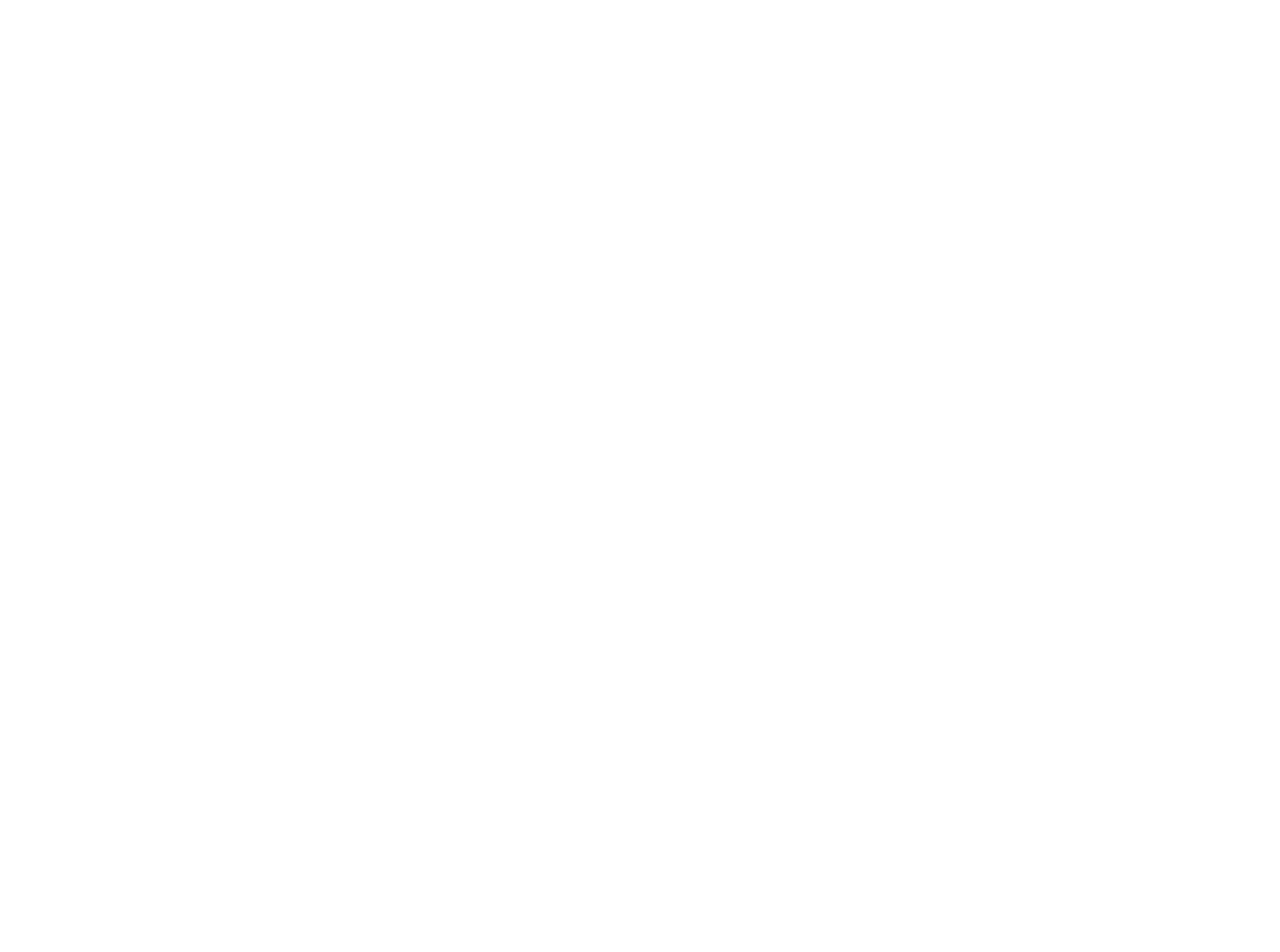
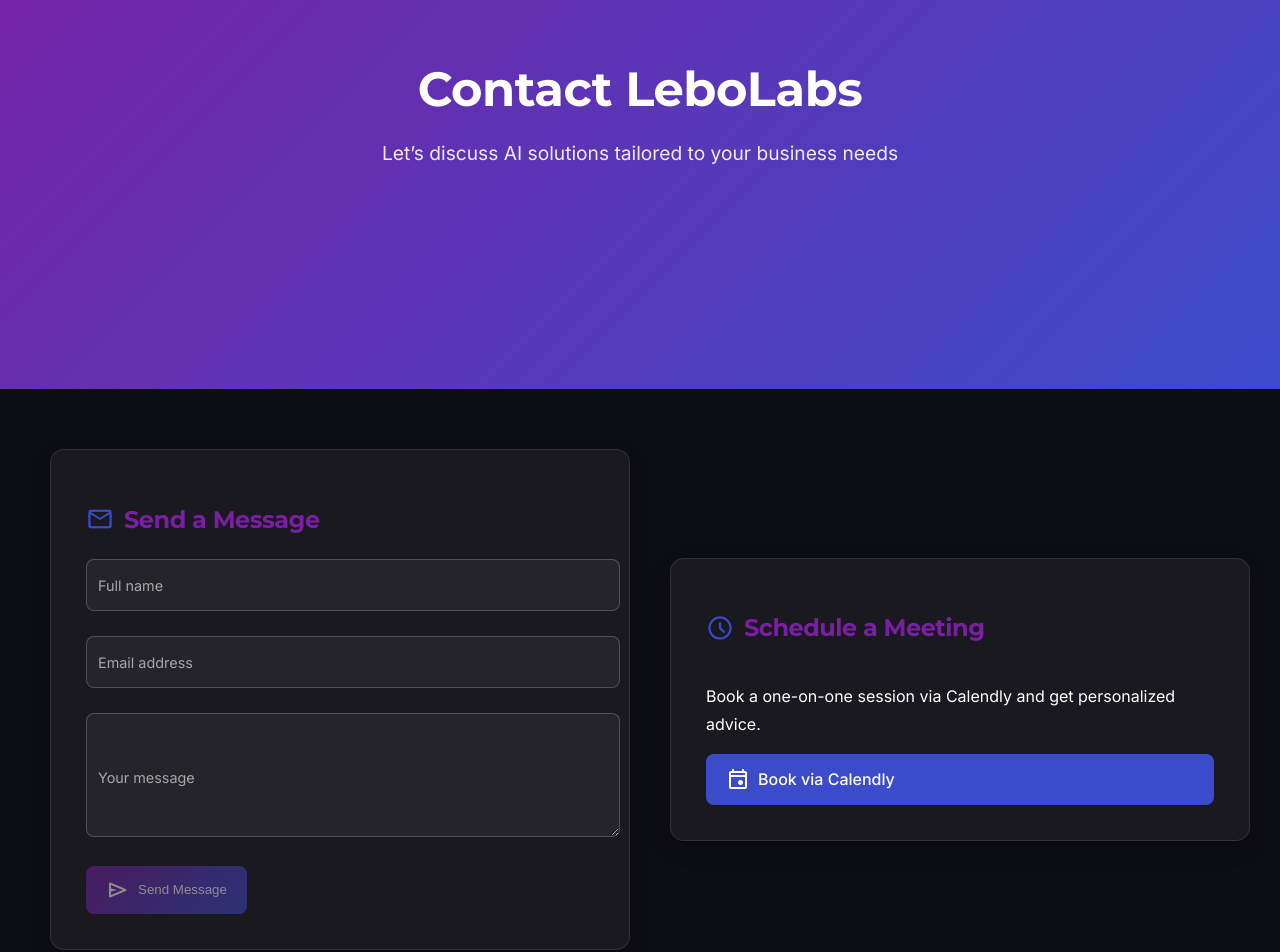
Before and after one commit to ZouariOmar/lebo-labs, an Angular app: page /contact in a window 1280 px wide. Before the commit this address led to /. Shown: the part 260-1212 px from the top of the page. Before the commit the page ends 800 px from the top, so only its background shows below. Built offline with nearby package versions, Linux system fonts and the light colour scheme.

Commit message:
feat(contact-page): Add `Contact` page
[DETAILS]
- A src/app/pages/contact/*
- M src/app/app.routes.ts

```diff
--- a/package.json
+++ b/package.json
@@ -31,6 +31,7 @@
     "@angular/platform-server": "^20.3.0",
     "@angular/router": "^20.3.0",
     "@angular/ssr": "^20.3.10",
+    "@emailjs/browser": "^4.4.1",
     "express": "^5.1.0",
     "rxjs": "~7.8.0",
     "tslib": "^2.3.0",
@@ -38,7 +39,7 @@
   },
   "devDependencies": {
     "@angular/build": "^20.3.10",
-    "@angular/cli": "^20.3.10",
+    "@angular/cli": "^21.1.0",
     "@angular/compiler-cli": "^20.3.0",
     "@types/express": "^5.0.1",
     "@types/jasmine": "~5.1.0",
--- a/src/app/app.routes.ts
+++ b/src/app/app.routes.ts
@@ -8,5 +8,5 @@
   { path: 'ops-methodology', loadComponent: () => import('./pages/ops/ops').then(m => m.Ops) },
   { path: 'use-cases', loadComponent: () => import('./pages/cases/cases').then(m => m.Cases) },
   { path: 'blog', loadComponent: () => import('./pages/blog/blog').then(m => m.Blog) },
-  // { path: 'contact', loadComponent: () => import('./pages/contact/contact').then(m => m.Contact) },
+  { path: 'contact', loadComponent: () => import('./pages/contact/contact').then(m => m.Contact) },
 ]; // Lebo-labs routes
--- a/src/app/core/components/footer/footer.html
+++ b/src/app/core/components/footer/footer.html
@@ -24,9 +24,9 @@
       <p>Email: <a href="mailto:{{ contact.email }}">{{ contact.email }}</a></p>
       <p>Telephone: <a href="tel:+{{ contact.phone }}">+{{ contact.phone }}</a></p>
       <div class="socials">
-        <a href="{{ contact.linkedin }}" aria-label="LinkedIn">LinkedIn</a>
-        <a href="{{ contact.facebook }}" aria-label="Facebook">Facebook</a>
-        <a href="{{ contact.github }}" aria-label="GitHub">GitHub</a>
+        <a href="https://www.linkedin.com/in/{{ contact.linkedin }}" aria-label="LinkedIn">LinkedIn</a>
+        <a href="https://www.facebook.com/{{ contact.facebook }}" aria-label="Facebook">Facebook</a>
+        <a href="https://github.com/{{ contact.github }}" aria-label="GitHub">GitHub</a>
       </div>
     </div>
   </div>
--- a/src/app/core/components/footer/footer.ts
+++ b/src/app/core/components/footer/footer.ts
@@ -21,9 +21,9 @@
     this.contact = new ContactInfo(
       21693490909,
       "zouariomar20@gmail.com",
-      "https://github.com/ZouariOmar",
-      "https://www.linkedin.com/in/zouari-omar",
-      "https://www.facebook.com/ZouariOmarG"
+      "ZouariOmar",
+      "zouari-omar",
+      "ZouariOmarG"
     )
     this.website = new WebsiteInfo(
       "Lebo",
--- a/src/app/models/contact-info.ts
+++ b/src/app/models/contact-info.ts
@@ -1,9 +1,10 @@
 export default class ContactInfo {
   constructor(
-    public readonly phone: number,
+    public readonly phone: Number,
     public readonly email: string,
     public readonly github: string,
     public readonly linkedin: string,
     public readonly facebook: string,
+    public readonly calendly: string = "",
   ) { }
 };
--- /dev/null
+++ b/src/app/pages/contact/contact.css
@@ -0,0 +1,205 @@
+:host {
+  display: block;
+  font-family: 'Inter', sans-serif;
+  background: #0d0d14;
+  color: white;
+}
+
+/* ---- Hero ---- */
+.contact-hero {
+  text-align: center;
+  padding: 200px 20px;
+  background: linear-gradient(135deg, #7A1FA2, #3B4CCA);
+}
+
+.contact-hero h1 {
+  font-family: 'Montserrat', sans-serif;
+  font-size: 3rem;
+  margin-bottom: 10px;
+}
+
+.contact-hero p {
+  font-size: 1.2rem;
+  opacity: 0.9;
+}
+
+/* ---- Contact Section ---- */
+.contact-section {
+  max-width: 1200px;
+  margin: 60px auto;
+  padding: 0 0px 200px 20px;
+}
+
+.contact-container {
+  display: grid;
+  grid-template-columns: 1fr 1fr;
+  gap: 40px;
+  align-items: center;
+  /* Center columns vertically */
+}
+
+.contact-form-card,
+.contact-info-card {
+  background: rgba(255, 255, 255, 0.05);
+  border-radius: 14px;
+  padding: 35px;
+  border: 1px solid rgba(255, 255, 255, 0.1);
+  box-shadow: 0 8px 20px rgba(0, 0, 0, 0.3);
+  display: flex;
+  flex-direction: column;
+  justify-content: center;
+  /* Vertically center content in right column */
+}
+
+/* ---- Form ---- */
+.contact-form-card h2,
+.contact-info-card h2 {
+  display: flex;
+  align-items: center;
+  gap: 10px;
+  font-family: 'Montserrat', sans-serif;
+  color: #7A1FA2;
+  margin-bottom: 25px;
+}
+
+.form-group {
+  position: relative;
+  margin-bottom: 25px;
+}
+
+.form-group input,
+.form-group textarea {
+  width: 100%;
+  padding: 16px 12px 16px 12px;
+  border-radius: 8px;
+  border: 1px solid rgba(255, 255, 255, 0.2);
+  background: rgba(255, 255, 255, 0.05);
+  color: white;
+  font-size: 1rem;
+}
+
+.form-group input::placeholder,
+.form-group textarea::placeholder {
+  color: transparent;
+}
+
+.form-group label {
+  position: absolute;
+  top: 50%;
+  left: 12px;
+  color: rgba(255, 255, 255, 0.6);
+  font-size: 0.9rem;
+  transform: translateY(-50%);
+  pointer-events: none;
+  transition: 0.2s ease all;
+}
+
+.form-group input:focus+label,
+.form-group input:not(:placeholder-shown)+label,
+.form-group textarea:focus+label,
+.form-group textarea:not(:placeholder-shown)+label {
+  top: -10px;
+  left: 10px;
+  font-size: 0.75rem;
+  color: #7A1FA2;
+  padding: 0 4px;
+}
+
+/* ---- Button ---- */
+button {
+  display: inline-flex;
+  align-items: center;
+  gap: 8px;
+  background: linear-gradient(135deg, #7A1FA2, #3B4CCA);
+  border: none;
+  padding: 12px 20px;
+  border-radius: 8px;
+  color: white;
+  font-weight: 500;
+  cursor: pointer;
+  transition: 0.3s ease;
+}
+
+button:hover {
+  opacity: 0.9;
+}
+
+button:disabled {
+  opacity: 0.5;
+  cursor: not-allowed;
+}
+
+/* ---- Calendly ---- */
+.calendly-button {
+  display: inline-flex;
+  align-items: center;
+  gap: 8px;
+  padding: 12px 20px;
+  border-radius: 8px;
+  background: #3B4CCA;
+  color: white;
+  text-decoration: none;
+  font-weight: 500;
+  transition: 0.3s;
+}
+
+.calendly-button:hover {
+  background: #7A1FA2;
+}
+
+/* ---- Material Symbols ---- */
+.icon {
+  font-family: 'Material Symbols Rounded';
+  font-size: 28px;
+  color: #3B4CCA;
+  transition: 0.3s;
+}
+
+.contact-form-card h2:hover .icon,
+.contact-info-card h2:hover .icon {
+  color: #7A1FA2;
+}
+
+
+/* Success/Error message */
+.success,
+.error {
+  margin-top: 1rem;
+  padding: 0.75rem 1rem;
+  font-weight: 500;
+  font-size: 0.95rem;
+  animation: fadeIn 1s ease-in-out;
+}
+
+.success {
+  color: #2E7D32;
+}
+
+.error {
+  color: #C62828;
+}
+
+/* Optional fadeIn animation */
+@keyframes fadeIn {
+  0% {
+    opacity: 0;
+    transform: translateY(-5px);
+  }
+
+  100% {
+    opacity: 1;
+    transform: translateY(0);
+  }
+}
+
+
+/* ---- Responsive ---- */
+@media (max-width: 992px) {
+  .contact-container {
+    grid-template-columns: 1fr;
+  }
+
+  .contact-info-card {
+    margin-top: 30px;
+  }
+}
--- /dev/null
+++ b/src/app/pages/contact/contact.html
@@ -0,0 +1,63 @@
+<app-navbar></app-navbar>
+
+<section class="contact-hero">
+  <div class="hero-content">
+    <h1>Contact {{ website.firstName + website.secondName }}</h1>
+    <p>Let’s discuss AI solutions tailored to your business needs</p>
+  </div>
+</section>
+
+<section class="contact-section">
+  <div class="contact-container">
+    <!-- Left Column: Form -->
+    <div class="contact-form-card">
+      <h2><span class="material-symbols-rounded icon"> mail </span> Send a Message</h2>
+      <form (ngSubmit)="onSubmit(contactForm)" #contactForm="ngForm">
+
+        <div class="form-group">
+          <input type="text" id="name" name="name" ngModel required placeholder=" " />
+          <label for="name">Full name</label>
+        </div>
+
+        <div class="form-group">
+          <input type="email" id="email" name="email" ngModel required email placeholder=" " />
+          <label for="email">Email address</label>
+        </div>
+
+        <div class="form-group">
+          <textarea id="message" name="message" ngModel required placeholder=" " rows="5"></textarea>
+          <label for="message">Your message</label>
+        </div>
+
+        <button type="submit" [disabled]="!contactForm?.valid || isLoading">
+          <span class="material-symbols-rounded"> send </span>
+          {{ isLoading ? "Sending..." : "Send Message" }}
+        </button>
+
+        @if (msg.success) {
+        <br>
+        <p class="success">{{ msg.success }}</p>
+        }
+
+        @if (msg.error) {
+        <br>
+        <p class="error">{{ msg.error }}</p>
+        }
+      </form>
+
+    </div>
+    <!-- ! Left Column: Form -->
+
+    <!-- Right Column: Calendly -->
+    <div class="contact-info-card">
+      <h2><span class="material-symbols-rounded icon"> schedule </span> Schedule a Meeting</h2>
+      <p>Book a one-on-one session via Calendly and get personalized advice.</p>
+      <a href="https://calendly.com/{{ contact.calendly }}" target="_blank" class="calendly-button">
+        <span class="material-symbols-rounded"> event </span> Book via Calendly
+      </a>
+    </div>
+    <!-- ! Right Column: Calendly -->
+  </div>
+</section>
+
+<app-footer></app-footer>
--- /dev/null
+++ b/src/app/pages/contact/contact.ts
@@ -0,0 +1,74 @@
+import { Component } from '@angular/core';
+import { FormsModule, NgForm } from '@angular/forms';
+import emailjs, { type EmailJSResponseStatus } from '@emailjs/browser';
+import { environment } from '../../../environments/environment.development';
+import { Footer } from '../../core/components/footer/footer';
+import { Navbar } from '../../core/components/navbar/navbar';
+import ContactInfo from '../../models/contact-info';
+import WebsiteInfo from '../../models/website-info';
+
+@Component({
+  selector: 'app-contact',
+  standalone: true,
+  imports: [Navbar, Footer, FormsModule],
+  templateUrl: './contact.html',
+  styleUrl: './contact.css',
+})
+
+export class Contact {
+  public readonly contact!: ContactInfo;
+  public readonly website!: WebsiteInfo;
+  public isLoading: boolean;
+  public msg!: {
+    success: string;
+    error: string;
+  }
+
+  constructor() {
+    this.contact = new ContactInfo(0, '', '', '', '', "zouariomar20");
+    this.website = new WebsiteInfo("Lebo", "Labs");
+    this.isLoading = false;
+    this.msg = {
+      success: '',
+      error: ''
+    };
+  }
+
+  onSubmit(form: NgForm) {
+    if (!form.valid) return;
+
+    const emailRegex = /^[^\s@]+@[^\s@]+\.[^\s@]+$/;
+    if (!emailRegex.test(form.value.email)) {
+      this.msg.error = 'Invalid email format!';
+      return;
+    }
+
+    this.isLoading = true;
+    this.msg.success = '';
+    this.msg.error = '';
+
+    const templateParams = {
+      name: form.value.name,
+      email: form.value.email,
+      message: form.value.message
+    };
+
+    emailjs.send(
+      environment.emailJsServiceId,
+      environment.emailJsTemplateId,
+      templateParams,
+      { publicKey: environment.emailJsPublicKey }
+    )
+      .then(() => {
+        this.isLoading = false;
+        this.msg.success = "Your message has been sent!";
+        form.reset();
+      })
+      .catch((error) => {
+        console.error('FAILED...', (error as EmailJSResponseStatus)?.text);
+        this.isLoading = false;
+        this.msg.error = "Failed to send message. Please try again.";
+        form.reset();
+      });
+  }
+} // Contact class
--- /dev/null
+++ b/src/environments/environment.development.ts
@@ -0,0 +1,7 @@
+export const environment = {
+  production: false,
+  emailJsServiceId: 'service_qq5hx98',
+  emailJsTemplateId: 'template_zhshzjh',
+  emailJsPublicKey: 'PQUVZKvgCVVPDie3Q',
+  calendlyUsername: 'zouariomar20'
+};
--- /dev/null
+++ b/src/environments/environment.ts
@@ -0,0 +1,7 @@
+export const environment = {
+  production: true,
+  emailJsServiceId: 'service_qq5hx98',
+  emailJsTemplateId: 'template_zhshzjh',
+  emailJsPublicKey: 'PQUVZKvgCVVPDie3Q',
+  calendlyUsername: 'zouariomar20'
+};
```
Also changed, not shown: 2 other files (tests, documents, lock files or other folders).
